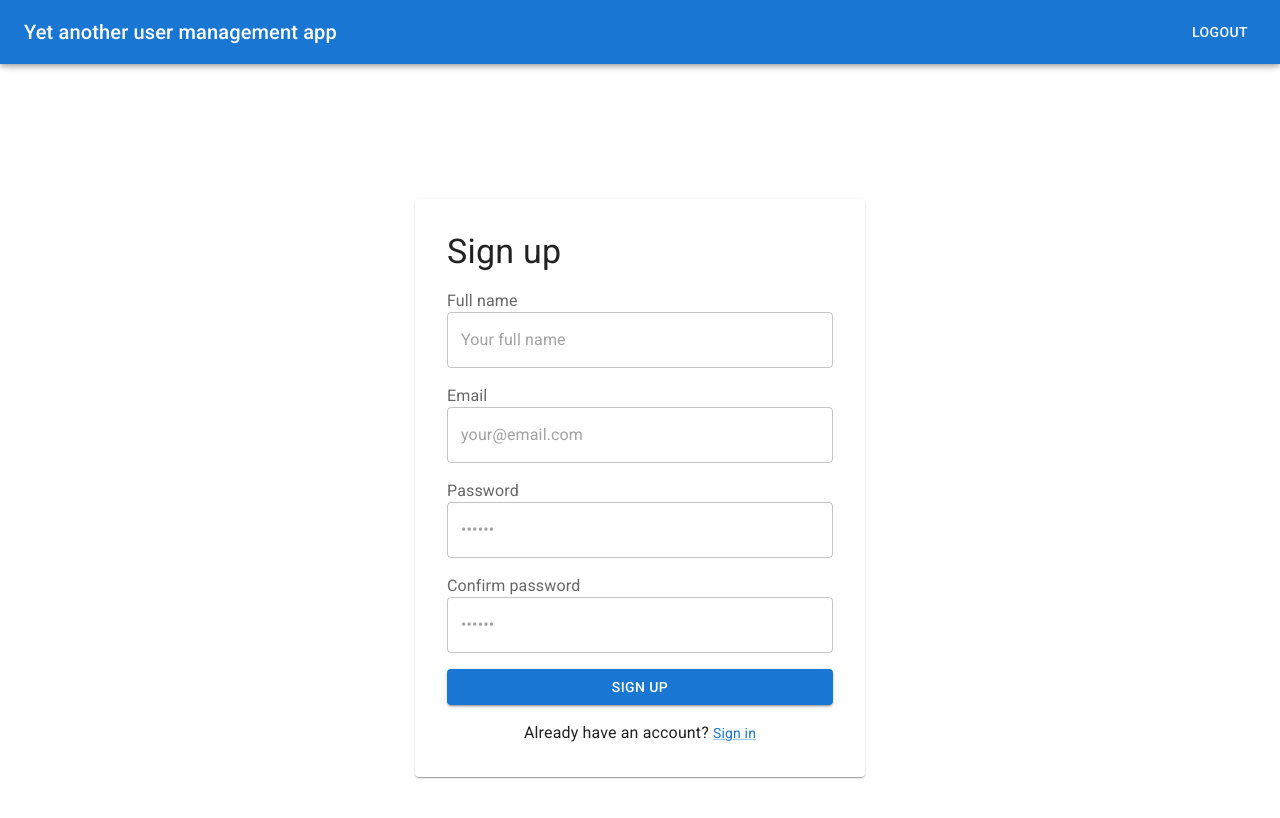
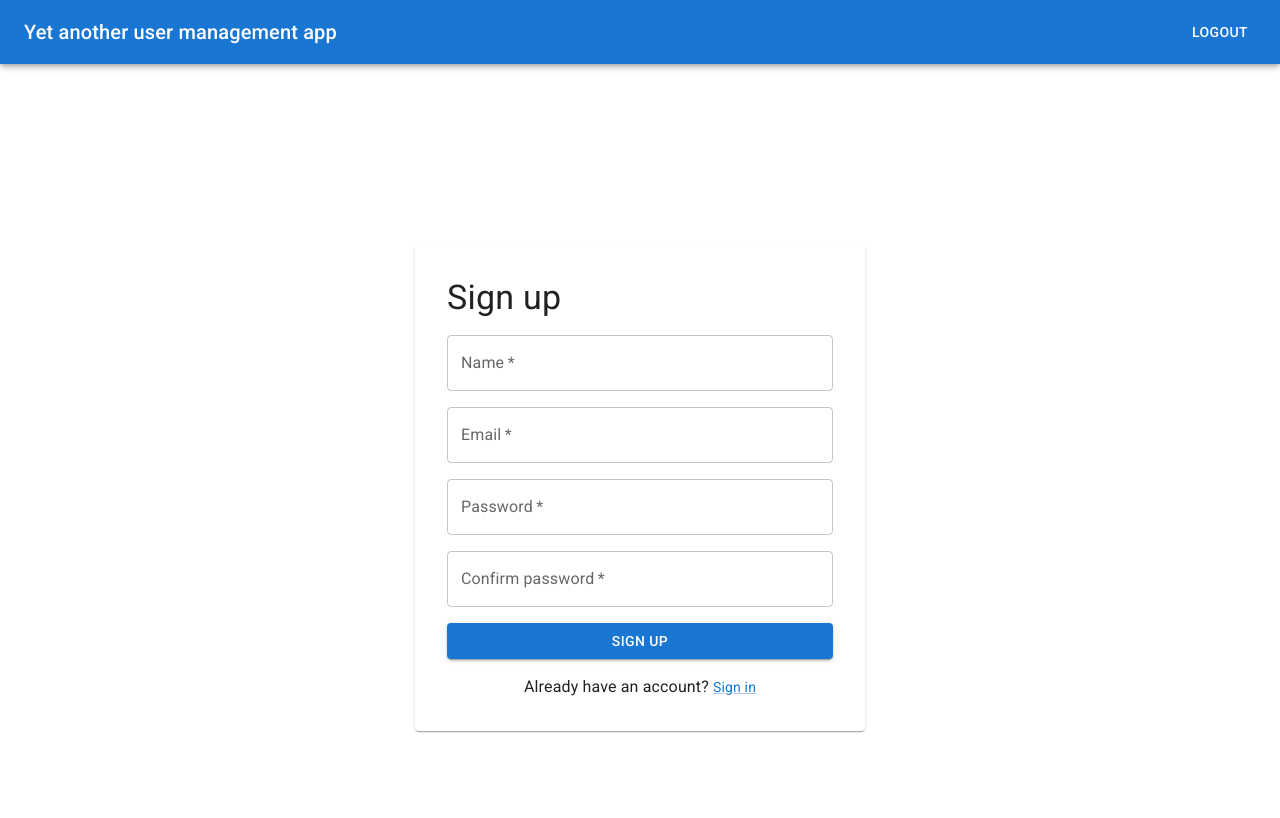
Before and after one commit to viniciusbsneto/user-management-dashboard-vite, a React (Vite) app: page /sign-up in a window 1280 px wide. Shown: the top 818 px of the page. Built offline with nearby package versions, Linux system fonts and the light colour scheme; no server answers.

Commit message:
feat: add sign up functionality to sign up page

```diff
--- a/package.json
+++ b/package.json
@@ -17,6 +17,7 @@
     "axios": "^1.9.0",
     "react": "^19.1.0",
     "react-dom": "^19.1.0",
+    "react-hook-form": "^7.56.3",
     "react-router": "^7.6.0"
   },
   "devDependencies": {
--- a/src/pages/SignUp.tsx
+++ b/src/pages/SignUp.tsx
@@ -1,16 +1,18 @@
+import { useState } from 'react'
 import {
   Box,
   Button,
   Card as MuiCard,
-  FormControl,
-  FormLabel,
   Link,
   Stack,
   styled,
   TextField,
   Typography,
 } from '@mui/material'
-import { Link as RouterLink } from 'react-router'
+import { useForm, type ErrorOption } from 'react-hook-form'
+import { Link as RouterLink, useNavigate } from 'react-router'
+
+import { signUp } from '../api/auth'
 
 const Card = styled(MuiCard)(({ theme }) => ({
   display: 'flex',
@@ -33,7 +35,65 @@ const Container = styled(Stack)(({ theme }) => ({
   },
 }))
 
+interface SignUpFormValues {
+  name: string
+  email: string
+  password: string
+  confirmPassword: string
+}
+
 function SignUp() {
+  const [name, setName] = useState('')
+  const [email, setEmail] = useState('')
+  const [password, setPassword] = useState('')
+  const [confirmPassword, setConfirmPassword] = useState('')
+
+  const { register, handleSubmit, formState, setError, clearErrors } =
+    useForm<SignUpFormValues>({
+      defaultValues: {
+        name: '',
+        email: '',
+        password: '',
+        confirmPassword: '',
+      },
+      criteriaMode: 'all',
+    })
+  const { isSubmitting, errors } = formState
+  const navigate = useNavigate()
+
+  const handleSignUp = handleSubmit(async values => {
+    try {
+      clearErrors()
+      const { name, email, password, confirmPassword } = values
+
+      if (password !== confirmPassword) {
+        const passwordMismatchError: ErrorOption = {
+          type: 'custom',
+          message: 'Passwords do not match. Please try again.',
+        }
+
+        setError('password', passwordMismatchError)
+        setError('confirmPassword', passwordMismatchError)
+
+        return
+      }
+
+      const result = await signUp({ name, email, password })
+
+      if (result?.token) {
+        localStorage.setItem('authToken', result.token)
+        navigate('/')
+      }
+    } catch (error) {
+      console.error(error)
+
+      setError('root.serverError', {
+        type: 'server side',
+        message: 'An error occurred. Please try again.',
+      })
+    }
+  })
+
   return (
     <Container>
       <Card>
@@ -43,21 +103,24 @@ function SignUp() {
         <Box
           component="form"
           sx={{ display: 'flex', flexDirection: 'column', gap: 2 }}
+          onSubmit={handleSignUp}
         >
-          <FormControl>
-            <FormLabel htmlFor="name">Full name</FormLabel>
           <TextField
+            {...register('name')}
+            label="Name"
             required
             fullWidth
             id="name"
             name="name"
             placeholder="Your full name"
             autoComplete="name"
+            value={name}
+            onChange={e => setName(e.target.value)}
+            disabled={isSubmitting}
           />
-          </FormControl>
-          <FormControl>
-            <FormLabel htmlFor="email">Email</FormLabel>
           <TextField
+            {...register('email')}
+            label="Email"
             required
             fullWidth
             id="email"
@@ -65,12 +128,13 @@ function SignUp() {
             type="email"
             placeholder="your@email.com"
             autoComplete="email"
-              variant="outlined"
+            value={email}
+            onChange={e => setEmail(e.target.value)}
+            disabled={isSubmitting}
           />
-          </FormControl>
-          <FormControl>
-            <FormLabel htmlFor="password">Password</FormLabel>
           <TextField
+            {...register('password')}
+            label="Password"
             required
             fullWidth
             id="password"
@@ -78,23 +142,38 @@ function SignUp() {
             type="password"
             placeholder="••••••"
             autoComplete="new-password"
-              variant="outlined"
+            disabled={isSubmitting}
+            value={password}
+            onChange={e => setPassword(e.target.value)}
+            error={Boolean(errors.confirmPassword)}
           />
-          </FormControl>
-          <FormControl>
-            <FormLabel htmlFor="password">Confirm password</FormLabel>
           <TextField
+            {...register('confirmPassword')}
+            label="Confirm password"
             required
             fullWidth
-              id="confirm-password"
-              name="confirm-password"
+            id="confirmPassword"
+            name="confirmPassword"
             type="password"
             placeholder="••••••"
-              autoComplete="confirm-password"
-              variant="outlined"
+            autoComplete="confirmPassword"
+            value={confirmPassword}
+            onChange={e => setConfirmPassword(e.target.value)}
+            disabled={isSubmitting}
+            error={Boolean(errors.confirmPassword)}
+            helperText={errors.confirmPassword?.message}
           />
-          </FormControl>
-          <Button type="submit" fullWidth variant="contained">
+          {errors.root?.serverError && (
+            <Typography color="error" variant="body2" align="center">
+              {errors.root.serverError.message}
+            </Typography>
+          )}
+          <Button
+            type="submit"
+            fullWidth
+            variant="contained"
+            loading={isSubmitting}
+          >
             Sign up
           </Button>
         </Box>
```
Also changed, not shown: 1 other file (tests, documents, lock files or other folders). Lines whose indentation alone changed are shown as unchanged.
